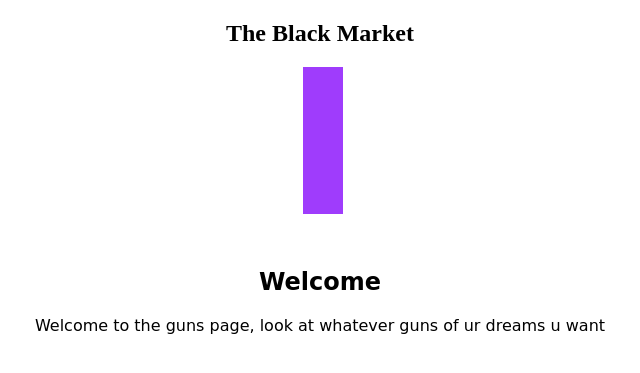
After one commit to sohailouaby/The-black-market, a Flask app: page /templates/guns.html in a window 1280 px wide. The commit adds this page. Shown: the top 373 px of the page, without its empty margins (320-960 px from the left). Run offline with Flask 3, Linux system fonts and the light colour scheme.

Commit message:
Added the rough dhape of the website
i added a nav bar, some css, and 2 more html files with placeholder text in them

```diff
--- a/app.py
+++ b/app.py
@@ -2,9 +2,17 @@ from flask import Flask, render_template
 
 app = Flask(__name__)
 
-@app.route("/")
+@app.route("/templates/index.html")
 def home():
     return render_template("index.html")
+
+@app.route("/templates/about.html")
+def about():
+    return render_template("about.html")
+
+@app.route("/templates/guns.html")
+def guns():
+    return render_template("guns.html")
 
 
 if __name__ == "__main__":
--- /dev/null
+++ b/static/style.css
@@ -0,0 +1,33 @@
+h1{
+    text-align: center;
+}
+
+.navbar ul{
+    list-style-type: none;
+    background-color: rgb(159, 60, 252);
+    text-align: center;
+    overflow: hidden;
+    margin-right: 620px;
+    margin-left: 615px;
+}
+
+.navbar a{
+    color:black;
+    text-decoration: none;
+    display: block;
+    padding: 15px;
+    font-family:cursive;
+}
+
+.navbar li{
+    float: left;
+}
+
+.navbar a:hover{
+    background-color: rgb(113, 36, 185);
+}
+
+.mainContent{
+    text-align: center;
+    font-family: cursive;
+}
--- a/templates/base.html
+++ b/templates/base.html
@@ -4,9 +4,20 @@
     <meta charset="UTF-8">
     <meta name="viewport" content="width=device-width, initial-scale=1.0">
     <title>{% block title %}website{% endblock %}</title>
-
+    <link rel="stylesheet" href="{{url_for('static', filename='style.css')}}">
+    {% block styles %}{% endblock %}
 </head>
 <body>
+    <nav class="navbar">
+        <h1>The Black Market</h1>
+        <ul>
+            <li><a href="/templates/index.html">Home</a></li>
+            <li><a href="/templates/about.html">About</a></li>
+            <li><a href="/templates/guns.html">Guns</a></li>
+        </ul>
+    </nav>
+    <br>
+    <h2 class="mainContent">Welcome</h2>
     {% block content %}{% endblock %}
 </body>
 </html>
--- /dev/null
+++ b/templates/guns.html
@@ -0,0 +1,7 @@
+{% extends "base.html" %}
+
+{% block title %}Guns Page{% endblock %}
+
+{% block content %}
+    <p class="mainContent">Welcome to the guns page, look at whatever guns of ur dreams u want</p>
+{% endblock %}
--- a/templates/index.html
+++ b/templates/index.html
@@ -3,5 +3,5 @@
 {% block title %}Home Page{% endblock %}
 
 {% block content %}
-<h1>Hi guys</h1>
+<p class="mainContent">Lorem ipsum dolor sit, amet consectetur adipisicing elit. Sit, beatae doloremque minima voluptates sint itaque officia corrupti. Accusamus totam est neque vitae accusantium. Ipsa cum praesentium eveniet ab quam at.</p>
 {% endblock %}
```
Also changed, not shown: templates/about.html (added, +7 -0 lines).
